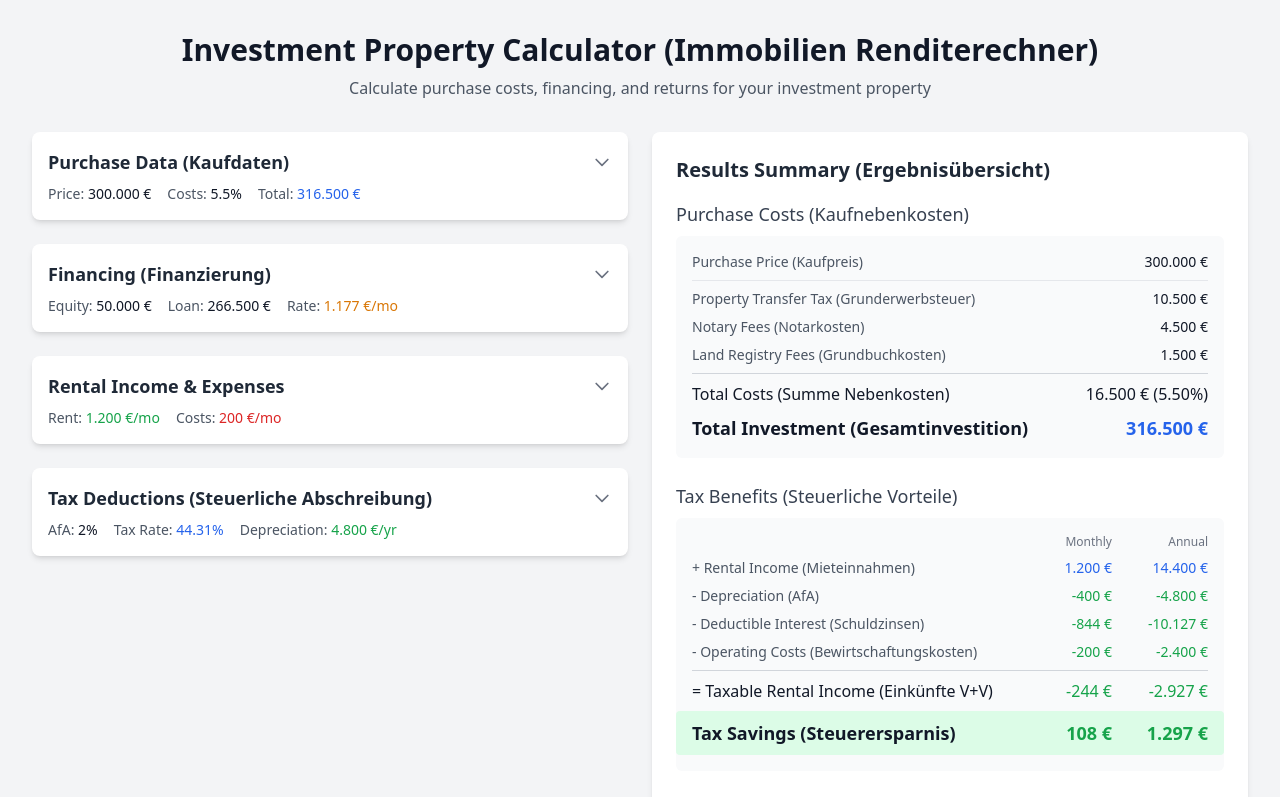
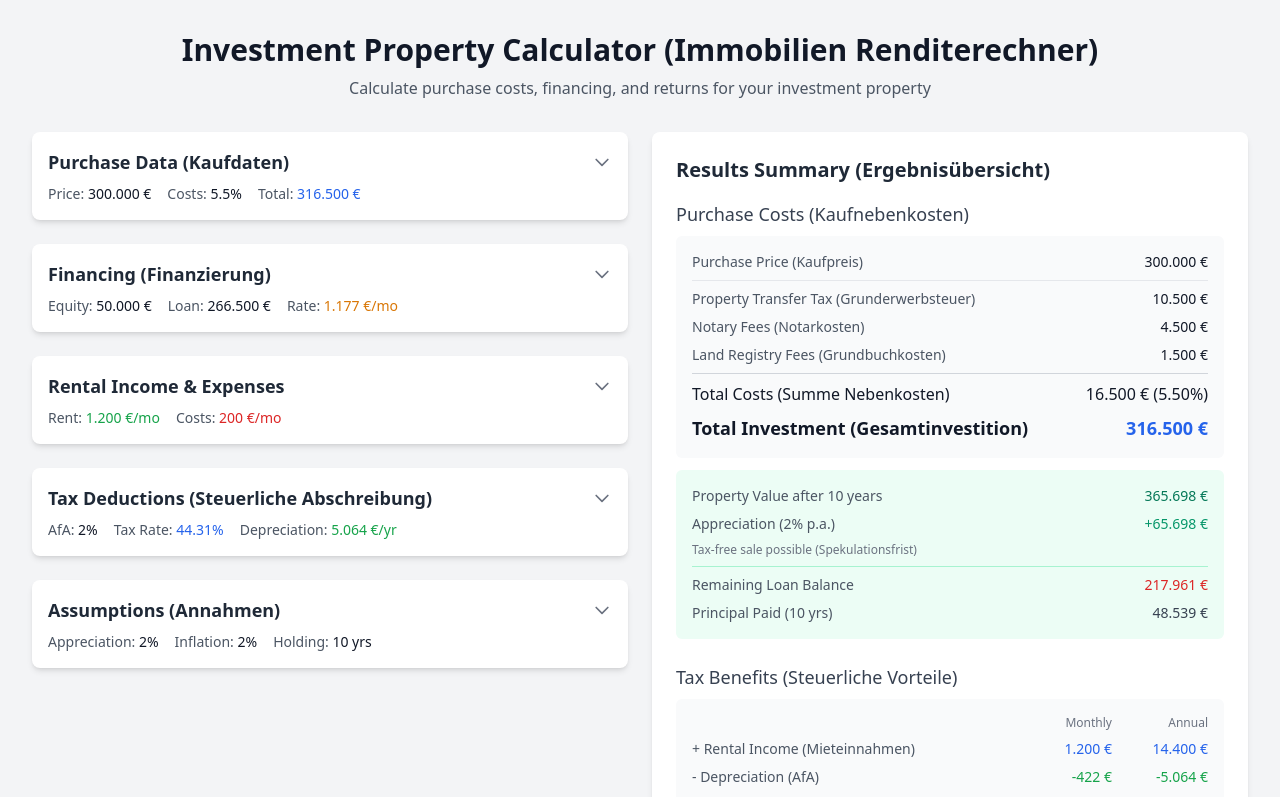
Before and after one commit to isobolev/Investment-Property-Calculator, a Vue app: page / in a window 1280 px wide. Shown: the top 797 px of the page. Built offline with nearby package versions, Linux system fonts and the light colour scheme.

Commit message:
assumptions WIP

```diff
--- a/src/App.vue
+++ b/src/App.vue
@@ -4,6 +4,7 @@ import PropertyInput from './components/PropertyInput.vue'
 import FinancingInput from './components/FinancingInput.vue'
 import RentalInput from './components/RentalInput.vue'
 import TaxInput from './components/TaxInput.vue'
+import AssumptionsInput from './components/AssumptionsInput.vue'
 import ResultsSummary from './components/ResultsSummary.vue'
 import { useCalculations } from './composables/useCalculations'
 
@@ -35,6 +36,11 @@ const marginalTaxRate = ref(42)
 const taxableIncome = ref(60000)
 const includeSoli = ref(true)
 const jointTaxDeclaration = ref(false)
+
+// Assumptions
+const appreciationRate = ref(2)
+const inflationRate = ref(2)
+const holdingPeriod = ref(10)
 
 // Calculate everything
 const calculations = useCalculations(
@@ -125,6 +131,12 @@ const calculations = useCalculations(
             :annualDepreciation="calculations.annualDepreciation.value"
             :effectiveMarginalRate="calculations.effectiveMarginalRate.value"
           />
+
+          <AssumptionsInput
+            v-model:appreciationRate="appreciationRate"
+            v-model:inflationRate="inflationRate"
+            v-model:holdingPeriod="holdingPeriod"
+          />
         </div>
 
         <!-- Right Column: Results -->
@@ -138,8 +150,11 @@ const calculations = useCalculations(
             :totalPurchaseCosts="calculations.totalPurchaseCosts.value"
             :purchaseCostsRate="calculations.purchaseCostsRate.value"
             :totalInvestment="calculations.totalInvestment.value"
+            :appreciationRate="appreciationRate"
+            :holdingPeriod="holdingPeriod"
             :equity="equity"
             :loanAmount="calculations.loanAmount.value"
+            :interestRate="interestRate"
             :monthlyMortgage="calculations.monthlyMortgage.value"
             :annualMortgage="calculations.annualMortgage.value"
             :effectiveMonthlyRent="calculations.effectiveMonthlyRent.value"
--- /dev/null
+++ b/src/components/AssumptionsInput.vue
@@ -0,0 +1,134 @@
+<script setup lang="ts">
+import { ref } from 'vue'
+
+const appreciationRate = defineModel<number>('appreciationRate', { required: true })
+const inflationRate = defineModel<number>('inflationRate', { required: true })
+const holdingPeriod = defineModel<number>('holdingPeriod', { required: true })
+
+const isExpanded = ref(false)
+</script>
+
+<template>
+  <div class="bg-white rounded-lg shadow-md overflow-hidden">
+    <!-- Header -->
+    <button
+      @click="isExpanded = !isExpanded"
+      class="w-full p-4 flex items-center justify-between hover:bg-gray-50 transition-colors"
+    >
+      <h2 class="text-lg font-semibold text-gray-800">Assumptions (Annahmen)</h2>
+      <svg
+        :class="['w-5 h-5 text-gray-500 transition-transform', isExpanded ? 'rotate-180' : '']"
+        fill="none"
+        stroke="currentColor"
+        viewBox="0 0 24 24"
+      >
+        <path stroke-linecap="round" stroke-linejoin="round" stroke-width="2" d="M19 9l-7 7-7-7" />
+      </svg>
+    </button>
+
+    <!-- Summary (visible when collapsed) -->
+    <div v-if="!isExpanded" class="px-4 pb-4 -mt-2">
+      <div class="flex flex-wrap gap-x-4 gap-y-1 text-sm">
+        <span class="text-gray-600">Appreciation: <span class="font-medium text-gray-900">{{ appreciationRate }}%</span></span>
+        <span class="text-gray-600">Inflation: <span class="font-medium text-gray-900">{{ inflationRate }}%</span></span>
+        <span class="text-gray-600">Holding: <span class="font-medium text-gray-900">{{ holdingPeriod }} yrs</span></span>
+      </div>
+    </div>
+
+    <!-- Expanded Content -->
+    <div v-if="isExpanded" class="px-6 pb-6 space-y-4">
+      <!-- Property Appreciation Rate -->
+      <div>
+        <label class="block text-sm font-medium text-gray-700 mb-1">
+          Property Appreciation (Wertsteigerung)
+        </label>
+        <div class="flex items-center gap-4">
+          <input
+            v-model.number="appreciationRate"
+            type="range"
+            min="0"
+            max="10"
+            step="0.5"
+            class="flex-1 h-2 bg-gray-200 rounded-lg appearance-none cursor-pointer"
+          />
+          <div class="flex items-center gap-1 w-24">
+            <input
+              v-model.number="appreciationRate"
+              type="number"
+              min="0"
+              max="20"
+              step="0.5"
+              class="w-16 px-2 py-1 text-sm border border-gray-300 rounded-md focus:ring-2 focus:ring-blue-500 focus:border-blue-500"
+            />
+            <span class="text-gray-600">%</span>
+          </div>
+        </div>
+        <p class="mt-1 text-xs text-gray-500">Annual property value increase</p>
+      </div>
+
+      <!-- Inflation Rate -->
+      <div>
+        <label class="block text-sm font-medium text-gray-700 mb-1">
+          Inflation Rate (Inflationsrate)
+        </label>
+        <div class="flex items-center gap-4">
+          <input
+            v-model.number="inflationRate"
+            type="range"
+            min="0"
+            max="10"
+            step="0.5"
+            class="flex-1 h-2 bg-gray-200 rounded-lg appearance-none cursor-pointer"
+          />
+          <div class="flex items-center gap-1 w-24">
+            <input
+              v-model.number="inflationRate"
+              type="number"
+              min="0"
+              max="20"
+              step="0.5"
+              class="w-16 px-2 py-1 text-sm border border-gray-300 rounded-md focus:ring-2 focus:ring-blue-500 focus:border-blue-500"
+            />
+            <span class="text-gray-600">%</span>
+          </div>
+        </div>
+        <p class="mt-1 text-xs text-gray-500">Expected annual inflation (affects rent increases)</p>
+      </div>
+
+      <!-- Holding Period -->
+      <div>
+        <label class="block text-sm font-medium text-gray-700 mb-1">
+          Holding Period (Haltedauer)
+        </label>
+        <div class="flex items-center gap-4">
+          <input
+            v-model.number="holdingPeriod"
+            type="range"
+            min="1"
+            max="30"
+            step="1"
+            class="flex-1 h-2 bg-gray-200 rounded-lg appearance-none cursor-pointer"
+          />
+          <div class="flex items-center gap-1 w-24">
+            <input
+              v-model.number="holdingPeriod"
+              type="number"
+              min="1"
+              max="50"
+              step="1"
+              class="w-16 px-2 py-1 text-sm border border-gray-300 rounded-md focus:ring-2 focus:ring-blue-500 focus:border-blue-500"
+            />
+            <span class="text-gray-600">yrs</span>
+          </div>
+        </div>
+        <p class="mt-1 text-xs text-gray-500">Investment horizon in years</p>
+      </div>
+
+      <!-- Info Box -->
+      <div class="bg-gray-50 rounded-md p-3 text-sm text-gray-600">
+        <p class="font-medium text-gray-700 mb-1">Note</p>
+        <p>These assumptions are used for long-term projections. After 10 years of ownership, capital gains are tax-free in Germany (Spekulationsfrist).</p>
+      </div>
+    </div>
+  </div>
+</template>
--- a/src/components/ResultsSummary.vue
+++ b/src/components/ResultsSummary.vue
@@ -1,4 +1,6 @@
 <script setup lang="ts">
+import { computed } from 'vue'
+
 const props = defineProps<{
   // Purchase costs
   purchasePrice: number
@@ -10,9 +12,14 @@ const props = defineProps<{
   purchaseCostsRate: number
   totalInvestment: number
 
+  // Assumptions
+  appreciationRate: number
+  holdingPeriod: number
+
   // Financing
   equity: number
   loanAmount: number
+  interestRate: number
   monthlyMortgage: number
   annualMortgage: number
 
@@ -70,6 +77,33 @@ function getRentMultiplierColor(value: number): string {
   if (value <= 25) return 'text-yellow-600'
   return 'text-red-600'
 }
+
+// Resale calculations
+const resalePrice = computed(() =>
+  props.purchasePrice * Math.pow(1 + props.appreciationRate / 100, props.holdingPeriod)
+)
+
+const appreciation = computed(() => resalePrice.value - props.purchasePrice)
+
+// Remaining loan balance after holding period (annuity formula)
+const remainingBalance = computed(() => {
+  if (props.loanAmount <= 0 || props.monthlyMortgage <= 0) return 0
+
+  const monthlyRate = props.interestRate / 100 / 12
+  const months = props.holdingPeriod * 12
+
+  if (monthlyRate === 0) {
+    // No interest case: simple subtraction
+    return Math.max(0, props.loanAmount - props.monthlyMortgage * months)
+  }
+
+  // Remaining balance = L × (1+r)^n - P × ((1+r)^n - 1) / r
+  const factor = Math.pow(1 + monthlyRate, months)
+  const balance = props.loanAmount * factor - props.monthlyMortgage * (factor - 1) / monthlyRate
+  return Math.max(0, balance)
+})
+
+const principalPaid = computed(() => props.loanAmount - remainingBalance.value)
 </script>
 
 <template>
@@ -110,6 +144,30 @@ function getRentMultiplierColor(value: number): string {
           <div class="flex justify-between font-bold text-lg">
             <span>Total Investment (Gesamtinvestition)</span>
             <span class="text-blue-600">{{ formatCurrency(totalInvestment) }}</span>
+          </div>
+        </div>
+
+        <!-- Resale Price -->
+        <div class="bg-emerald-50 rounded-md p-4 mt-3 space-y-2">
+          <div class="flex justify-between text-sm">
+            <span class="text-gray-600">Property Value after {{ holdingPeriod }} years</span>
+            <span class="font-medium text-emerald-700">{{ formatCurrency(resalePrice) }}</span>
+          </div>
+          <div class="flex justify-between text-sm">
+            <span class="text-gray-600">Appreciation ({{ appreciationRate }}% p.a.)</span>
+            <span class="text-emerald-600">+{{ formatCurrency(appreciation) }}</span>
+          </div>
+          <p class="text-xs text-gray-500">
+            {{ holdingPeriod >= 10 ? 'Tax-free sale possible (Spekulationsfrist)' : `${10 - holdingPeriod} more years until tax-free sale` }}
+          </p>
+          <hr class="border-emerald-200 my-2" />
+          <div class="flex justify-between text-sm">
+            <span class="text-gray-600">Remaining Loan Balance</span>
+            <span class="font-medium text-red-600">{{ formatCurrency(remainingBalance) }}</span>
+          </div>
+          <div class="flex justify-between text-sm">
+            <span class="text-gray-600">Principal Paid ({{ holdingPeriod }} yrs)</span>
+            <span class="text-gray-700">{{ formatCurrency(principalPaid) }}</span>
           </div>
         </div>
       </div>
--- a/src/composables/useCalculations.ts
+++ b/src/composables/useCalculations.ts
@@ -156,14 +156,21 @@ export function useCalculations(
     return tax.depreciationRate.value
   })
 
+  // Total acquisition costs (Anschaffungskosten) for depreciation base
+  // Includes purchase price + Anschaffungsnebenkosten (transfer tax, notary fees, land registry, broker)
+  // All these costs are depreciated proportionally (building portion only)
+  const totalAcquisitionCost = computed(() =>
+    property.purchasePrice.value + totalPurchaseCosts.value
+  )
+
   const buildingValue = computed(() => {
-    if (!tax) return property.purchasePrice.value * 0.8
-    return property.purchasePrice.value * (1 - tax.landValuePercent.value / 100)
+    if (!tax) return totalAcquisitionCost.value * 0.8
+    return totalAcquisitionCost.value * (1 - tax.landValuePercent.value / 100)
   })
 
   const landValue = computed(() => {
-    if (!tax) return property.purchasePrice.value * 0.2
-    return property.purchasePrice.value * (tax.landValuePercent.value / 100)
+    if (!tax) return totalAcquisitionCost.value * 0.2
+    return totalAcquisitionCost.value * (tax.landValuePercent.value / 100)
   })
 
   const annualDepreciation = computed(() =>
@@ -260,6 +267,7 @@ export function useCalculations(
 
     // Tax calculations
     depreciationRate,
+    totalAcquisitionCost,
     buildingValue,
     landValue,
     annualDepreciation,
```
Also changed, not shown: .claude/settings.local.json, 1 other file (tests, documents, lock files or other folders).
